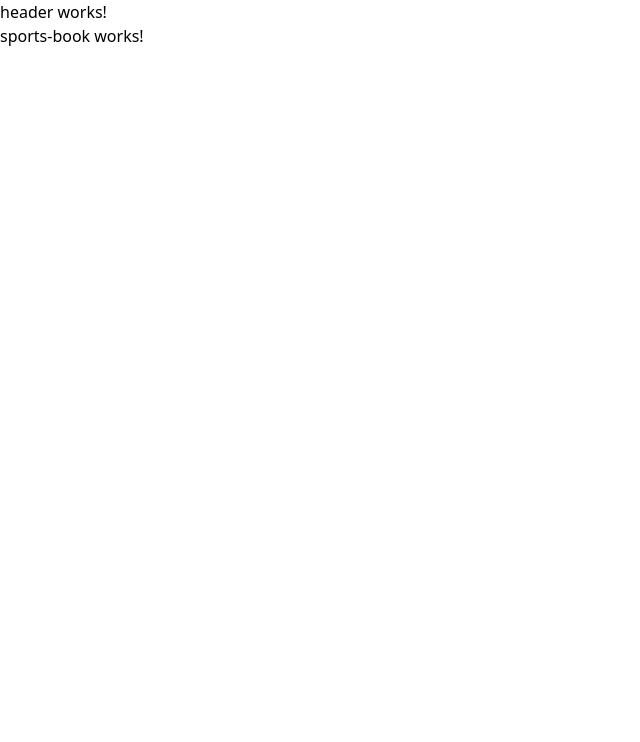
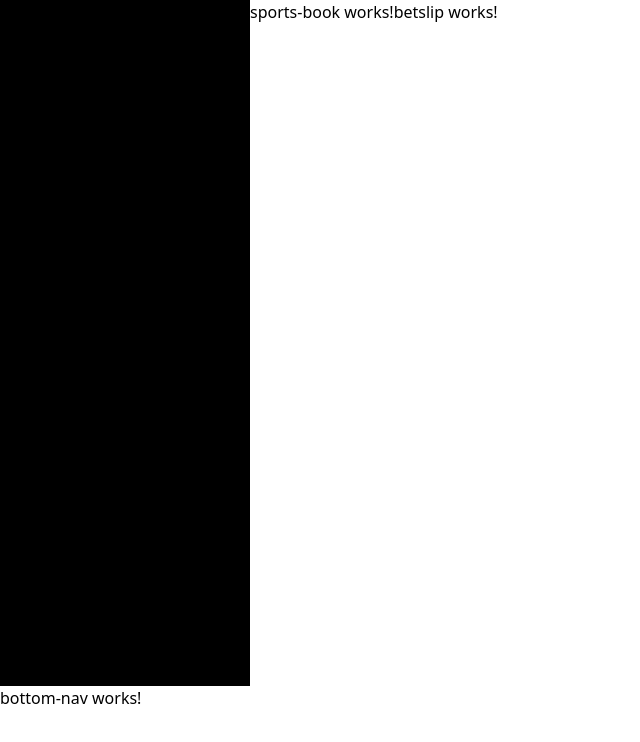
Before and after one commit to faizan99904/FlashExch, an Angular app: page / in a window 1280 px wide. Shown: the top 742 px of the page, without its empty margins (0-640 px from the left). Built offline with nearby package versions, Linux system fonts and the light colour scheme.

Commit message:
add component

```diff
--- a/src/layout/layout.component.html
+++ b/src/layout/layout.component.html
@@ -1,7 +1,11 @@
 <div>
     <app-header></app-header>
-    <div>
-        <!-- <app-sidebar></app-sidebar> -->
+    <div class="flex">
+        <app-sidebar></app-sidebar>
         <router-outlet></router-outlet>
+        <div class="max-md:hidden">
+            <app-betslip></app-betslip>
+        </div>
     </div>
+    <app-bottom-nav></app-bottom-nav>
 </div>
--- a/src/layout/layout.component.ts
+++ b/src/layout/layout.component.ts
@@ -2,10 +2,12 @@ import { Component } from '@angular/core';
 import { HeaderComponent } from '../shared/header/header.component';
 import { SidebarComponent } from '../shared/sidebar/sidebar.component';
 import { RouterOutlet } from '@angular/router';
+import { BottomNavComponent } from '../shared/bottom-nav/bottom-nav.component';
+import { BetslipComponent } from "../shared/betslip/betslip.component";
 
 @Component({
   selector: 'app-layout',
-  imports: [HeaderComponent, SidebarComponent, RouterOutlet],
+  imports: [HeaderComponent, SidebarComponent, RouterOutlet, BottomNavComponent, BetslipComponent],
   templateUrl: './layout.component.html',
   styleUrl: './layout.component.css'
 })
--- /dev/null
+++ b/src/shared/betslip/betslip.component.html
@@ -0,0 +1 @@
+<p>betslip works!</p>
--- /dev/null
+++ b/src/shared/bottom-nav/bottom-nav.component.html
@@ -0,0 +1 @@
+<p>bottom-nav works!</p>
--- a/src/shared/header/header.component.html
+++ b/src/shared/header/header.component.html
@@ -1 +1,49 @@
-<p>header works!</p>
+<!-- <header>
+    <div class="content">
+        <div class="logo-area">
+            <div class="logo"><a href="/en/"><img src="https://static.inpcdn.com/112,1c3cd62c481703.webp"></a></div>
+            <div class="authorized-content">
+                <ul>
+                    <li class="gifts"><a href="/en/account/freespins"><img src="/assets/images/gifts.png?v2" alt="">
+                            <div class="count"></div>
+                        </a></li>
+                    <li class="notifications-item"><a href="/en/account/notifications"><img
+                                src="/assets/images/notifications.png?v2" alt="">
+                            <div class="notifications-count"></div>
+                        </a></li>
+                </ul>
+            </div>
+        </div>
+        <label class="lang"><select name="lang">
+                <option value="br" text_key="LANGUAGE__BR">BR</option>
+
+                <option value="es" text_key="LANGUAGE__ES">ES</option>
+
+                <option value="fr" text_key="LANGUAGE__FR">FR</option>
+
+                <option value="de" text_key="LANGUAGE__DE">DE</option>
+
+                <option value="fi" text_key="LANGUAGE__FI">FI</option>
+
+                <option value="nn" text_key="LANGUAGE__NN">NN</option>
+
+                <option value="it" text_key="LANGUAGE__IT">IT</option>
+
+                <option value="ru" text_key="LANGUAGE__RU">RU</option>
+            </select>
+        </label>
+        <div id="authorized">
+            <div class="user-info"><a class="balance"><span class="amount"></span> <span class="currency"></span> </a><a
+                    class="deposit-money"><img src="/assets/images/header/deposit-money.svg" alt="deposit"
+                        style="height: 18px;"> </a>
+            </div>
+            <a class="user-icon">
+                <span class="material-icons icon">person</span>
+            </a>
+        </div>
+        <div id="not-authorized" class="visible"><a href="/en/" class="btn registration open-registration-popup"
+                text_key="LOGIN__SIGNUP">Sign Up</a> <a href="/en/static/login" class="btn login open-login-popup"
+                text_key="LOGIN__LOGIN">Log
+                In</a></div>
+    </div>
+</header> -->
--- a/src/shared/sidebar/sidebar.component.html
+++ b/src/shared/sidebar/sidebar.component.html
@@ -1 +1,3 @@
-<p>sidebar works!</p>
+<div class="w-[250px] bg-black h-[calc(100dvh-114px)] max-md:absolute left-[-100%]">
+
+</div>
```
Also changed, not shown: src/shared/betslip/betslip.component.ts (added, +11 -0 lines), src/shared/bottom-nav/bottom-nav.component.ts (added, +11 -0 lines), src/shared/betslip/betslip.component.css (added), src/shared/bottom-nav/bottom-nav.component.css (added), 2 other files (tests, documents, lock files or other folders).
